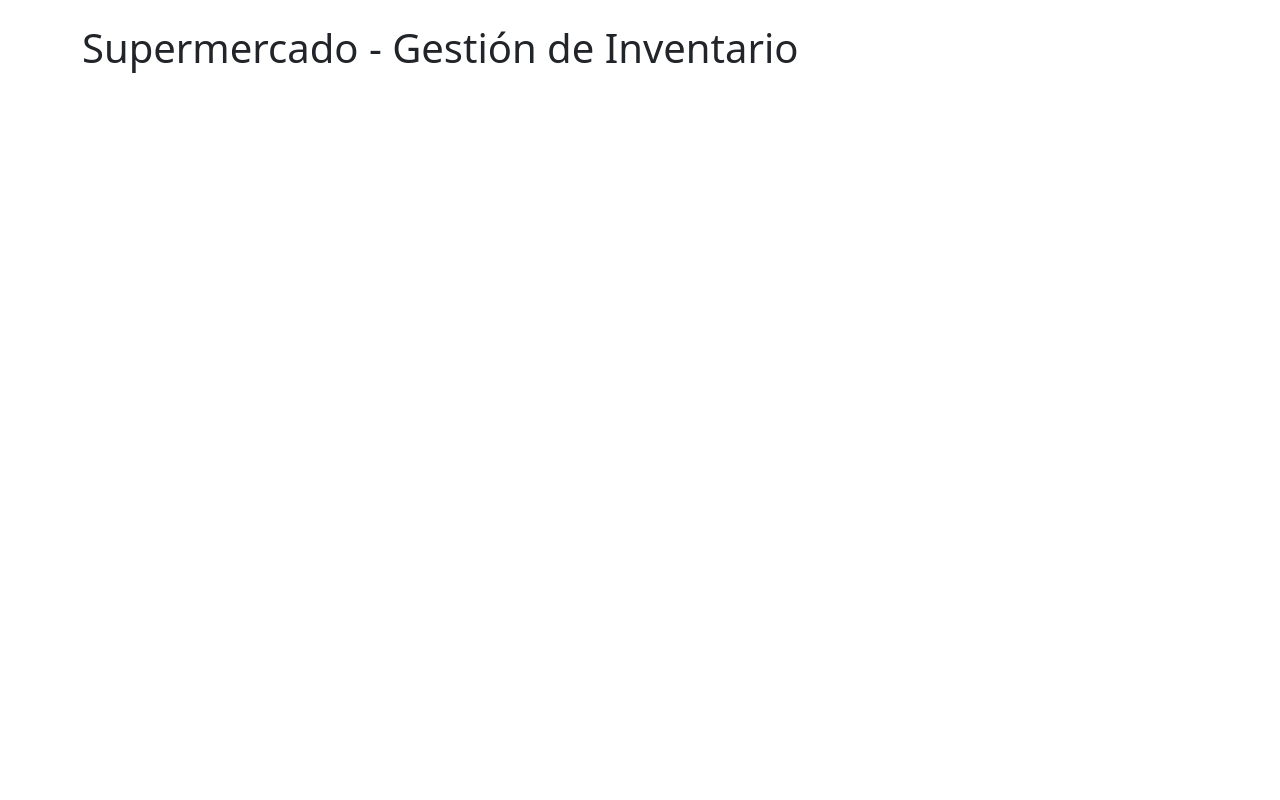
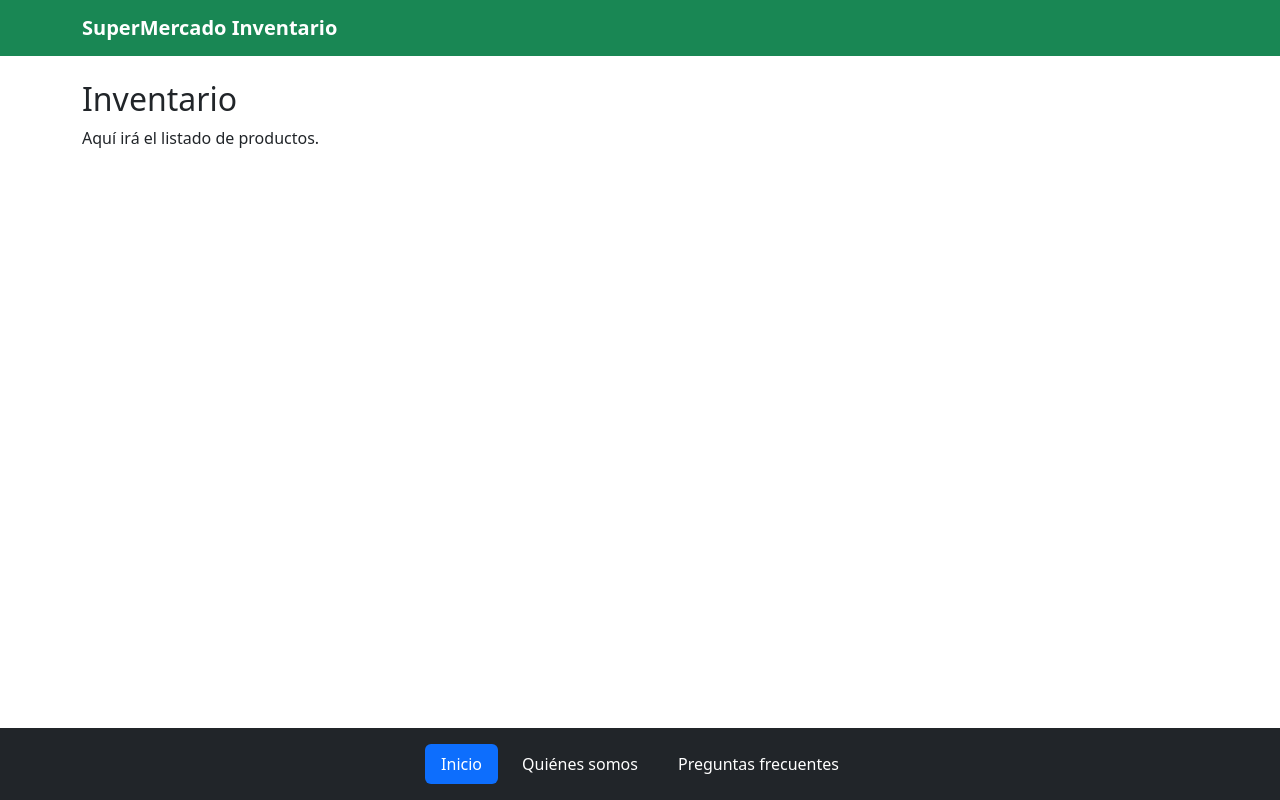
Before and after one commit to m-vargas-h/supermercado-miguel-vargas-pfy2202, a React (Vite) app: page / in a window 1280 px wide. Built offline with nearby package versions, Linux system fonts and the light colour scheme.

Commit message:
Configuracion React Router con menú inferior y páginas base

```diff
--- a/src/App.jsx
+++ b/src/App.jsx
@@ -1,10 +1,26 @@
 import './App.css'
+import { BrowserRouter as Router, Routes, Route } from 'react-router-dom'
+import Header from './components/Header'
+import MenuInferior from './components/MenuInferior'
+import Home from './components/pages/Home'
+import QuienesSomos from './components/pages/QuienesSomos'
+import PreguntasFrecuentes from './components/pages/PreguntasFrecuentes'
+import NoEncontrada from './components/pages/NoEncontrada'
 
 function App() {
   return (
-    <div className="container py-4">
-      <h1>Supermercado - Gestión de Inventario</h1>
-    </div>
+    <Router>
+      <div className="d-flex flex-column min-vh-100">
+        <Header />
+        <Routes>
+          <Route path="/" element={<Home />} />
+          <Route path="/quienes-somos" element={<QuienesSomos />} />
+          <Route path="/preguntas-frecuentes" element={<PreguntasFrecuentes />} />
+          <Route path="*" element={<NoEncontrada />} />
+        </Routes>
+        <MenuInferior />
+      </div>
+    </Router>
   )
 }
 
--- /dev/null
+++ b/src/components/Header.jsx
@@ -0,0 +1,15 @@
+import { Link } from 'react-router-dom'
+
+function Header() {
+    return (
+        <header className="navbar navbar-dark bg-success">
+            <div className="container">
+                <Link to="/" className="navbar-brand fw-bold">
+                    SuperMercado Inventario
+                </Link>
+            </div>
+        </header>
+    )
+}
+
+export default Header
--- /dev/null
+++ b/src/components/MenuInferior.jsx
@@ -0,0 +1,23 @@
+import { NavLink } from 'react-router-dom'
+
+function MenuInferior() {
+    return (
+        <footer className="bg-dark mt-auto py-3">
+            <nav className="container">
+                <ul className="nav nav-pills justify-content-center gap-2">
+                    <li className="nav-item">
+                        <NavLink to="/" end className="nav-link text-white">Inicio</NavLink>
+                    </li>
+                    <li className="nav-item">
+                        <NavLink to="/quienes-somos" className="nav-link text-white">Quiénes somos</NavLink>
+                    </li>
+                    <li className="nav-item">
+                        <NavLink to="/preguntas-frecuentes" className="nav-link text-white">Preguntas frecuentes</NavLink>
+                    </li>
+                </ul>
+            </nav>
+        </footer>
+    )
+}
+
+export default MenuInferior
--- /dev/null
+++ b/src/components/pages/Home.jsx
@@ -0,0 +1,10 @@
+function Home() {
+    return (
+        <main className="container py-4">
+            <h2>Inventario</h2>
+            <p>Aquí irá el listado de productos.</p>
+        </main>
+    )
+}
+
+export default Home
--- /dev/null
+++ b/src/components/pages/NoEncontrada.jsx
@@ -0,0 +1,13 @@
+import { Link } from 'react-router-dom'
+
+function NoEncontrada() {
+    return (
+        <main className="container py-4 text-center">
+            <h2>Página no encontrada</h2>
+            <p>La ruta que buscas no existe.</p>
+            <Link to="/" className="btn btn-success">Volver al inicio</Link>
+        </main>
+    )
+}
+
+export default NoEncontrada
--- /dev/null
+++ b/src/components/pages/PreguntasFrecuentes.jsx
@@ -0,0 +1,9 @@
+function PreguntasFrecuentes() {
+    return (
+        <main className="container py-4">
+            <h2>Preguntas frecuentes</h2>
+        </main>
+    )
+}
+
+export default PreguntasFrecuentes
--- /dev/null
+++ b/src/components/pages/QuienesSomos.jsx
@@ -0,0 +1,9 @@
+function QuienesSomos() {
+    return (
+        <main className="container py-4">
+            <h2>Quiénes somos</h2>
+        </main>
+    )
+}
+
+export default QuienesSomos
```
